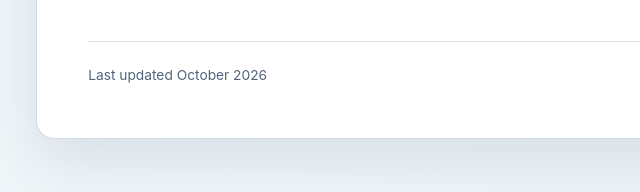
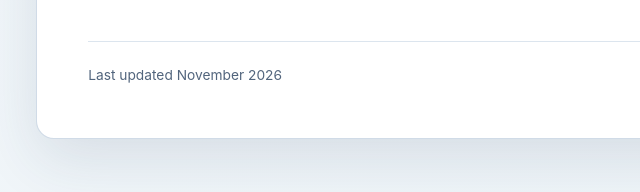
Before and after one commit to parmeshwargudadhe/parmeshwargudadhe.github.io, a plain HTML site: page index.html in a window 1280 px wide. Shown: the part 3104-3296 px from the top of the page, 140-780 px from the left. Drawn offline with Linux system fonts and the light colour scheme.

Commit message:
Update resume date to November 2026

```diff
--- a/index.html
+++ b/index.html
@@ -231,7 +231,7 @@
   </section>
 
   <footer class="footer">
-    <p>Last updated October 2026</p>
+    <p>Last updated November 2026</p>
   </footer>
 
 </div>
```
